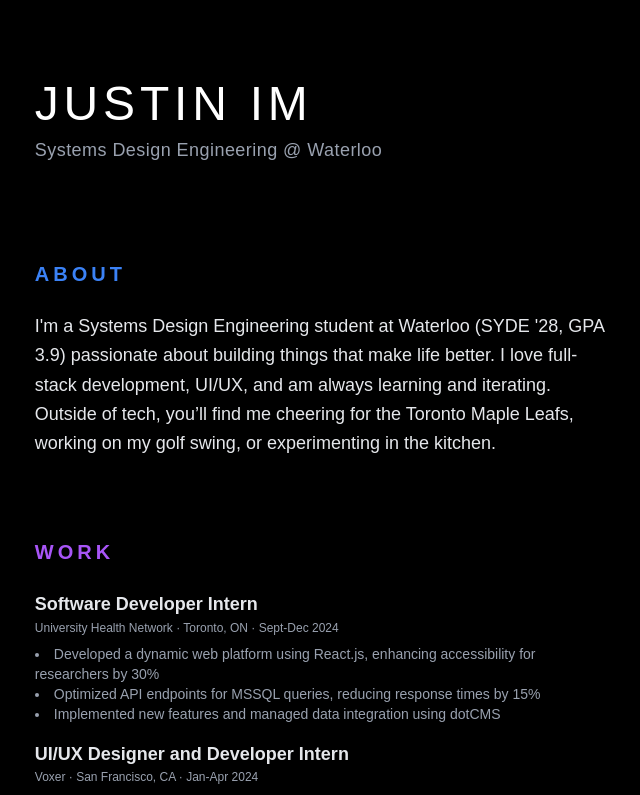
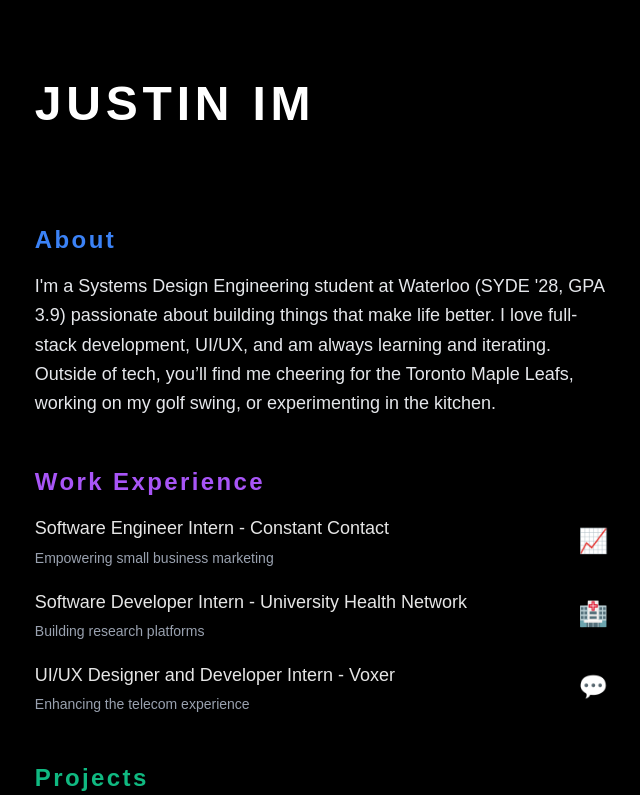
Before and after one commit to justin-im1/portfolio, a Next.js app: page / in a window 1280 px wide. Shown: the top 795 px of the page, without its empty margins (316-956 px from the left). Built offline with nearby package versions, Linux system fonts and the light colour scheme.

Commit message:
work experience section design

```diff
--- a/src/app/page.tsx
+++ b/src/app/page.tsx
@@ -16,24 +16,39 @@
   },
   {
     key: 'work',
-    title: 'Work',
+    title: 'Work Experience',
     color: 'purple',
     content: (
-      <div>
-        <div className="font-semibold">Software Developer Intern</div>
-        <div className="text-xs text-gray-400 mb-2">University Health Network · Toronto, ON · Sept-Dec 2024</div>
-        <ul className="list-disc list-inside text-gray-400 text-sm mb-4">
-          <li>Developed a dynamic web platform using React.js, enhancing accessibility for researchers by 30%</li>
-          <li>Optimized API endpoints for MSSQL queries, reducing response times by 15%</li>
-          <li>Implemented new features and managed data integration using dotCMS</li>
-        </ul>
-        <div className="font-semibold">UI/UX Designer and Developer Intern</div>
-        <div className="text-xs text-gray-400 mb-2">Voxer · San Francisco, CA · Jan-Apr 2024</div>
-        <ul className="list-disc list-inside text-gray-400 text-sm">
-          <li>Redesigned UI/UX for all platforms, boosting weekly active users by 5%</li>
-          <li>Integrated key features into Voxer Pro using React Native</li>
-          <li>Developed a UI for the Business Portal, increasing user satisfaction</li>
-        </ul>
+      <div className="space-y-5">
+        <div className="flex items-center justify-between">
+          <div>
+            <div className="font-medium text-white/90">Software Engineer Intern - Constant Contact</div>
+            <div className="text-gray-400 text-sm mt-1">Empowering small business marketing</div>
+          </div>
+          <div className="w-10 h-10 flex items-center justify-center ml-6 flex-shrink-0">
+            <span className="text-2xl" role="img" aria-label="marketing">📈</span>
+          </div>
+        </div>
+
+        <div className="flex items-center justify-between">
+          <div>
+            <div className="font-medium text-white/90">Software Developer Intern - University Health Network</div>
+            <div className="text-gray-400 text-sm mt-1">Building research platforms</div>
+          </div>
+          <div className="w-10 h-10 flex items-center justify-center ml-6 flex-shrink-0">
+            <span className="text-2xl" role="img" aria-label="hospital">🏥</span>
+          </div>
+        </div>
+
+        <div className="flex items-center justify-between">
+          <div>
+            <div className="font-medium text-white/90">UI/UX Designer and Developer Intern - Voxer</div>
+            <div className="text-gray-400 text-sm mt-1">Enhancing the telecom experience</div>
+          </div>
+          <div className="w-10 h-10 flex items-center justify-center ml-6 flex-shrink-0">
+            <span className="text-2xl" role="img" aria-label="speech bubble">💬</span>
+          </div>
+        </div>
       </div>
     )
   },
@@ -75,15 +90,15 @@
     <main className="min-h-screen bg-black py-20 px-4">
       <div className="max-w-prose mx-auto">
         <header className="mb-24">
-          <h1 className="text-4xl md:text-5xl font-light tracking-widest text-white mb-2 uppercase text-left">Justin Im</h1>
-          <div className="text-base md:text-lg text-gray-400 font-light tracking-wide text-left">Systems Design Engineering @ Waterloo</div>
+          <h1 className="text-4xl md:text-5xl font-extrabold tracking-widest text-white mb-2 uppercase text-left">Justin Im</h1>
+          {/* <div className="text-base md:text-lg text-gray-400 font-light tracking-wide text-left">Systems Design Engineering @ Waterloo</div> */}
         </header>
-        <div className="space-y-20">
+        <div className="space-y-12">
           {sections.map(section => (
             <section key={section.key}>
               <h2
-                className="text-xs md:text-xl font-bold mb-6 tracking-widest uppercase"
-                style={{ color: getThemedColorHex(section.color), letterSpacing: '0.2em' }}
+                className="text-xs md:text-2xl font-bold mb-4 tracking-widest"
+                style={{ color: getThemedColorHex(section.color)}}
               >
                 {section.title}
               </h2>
```
